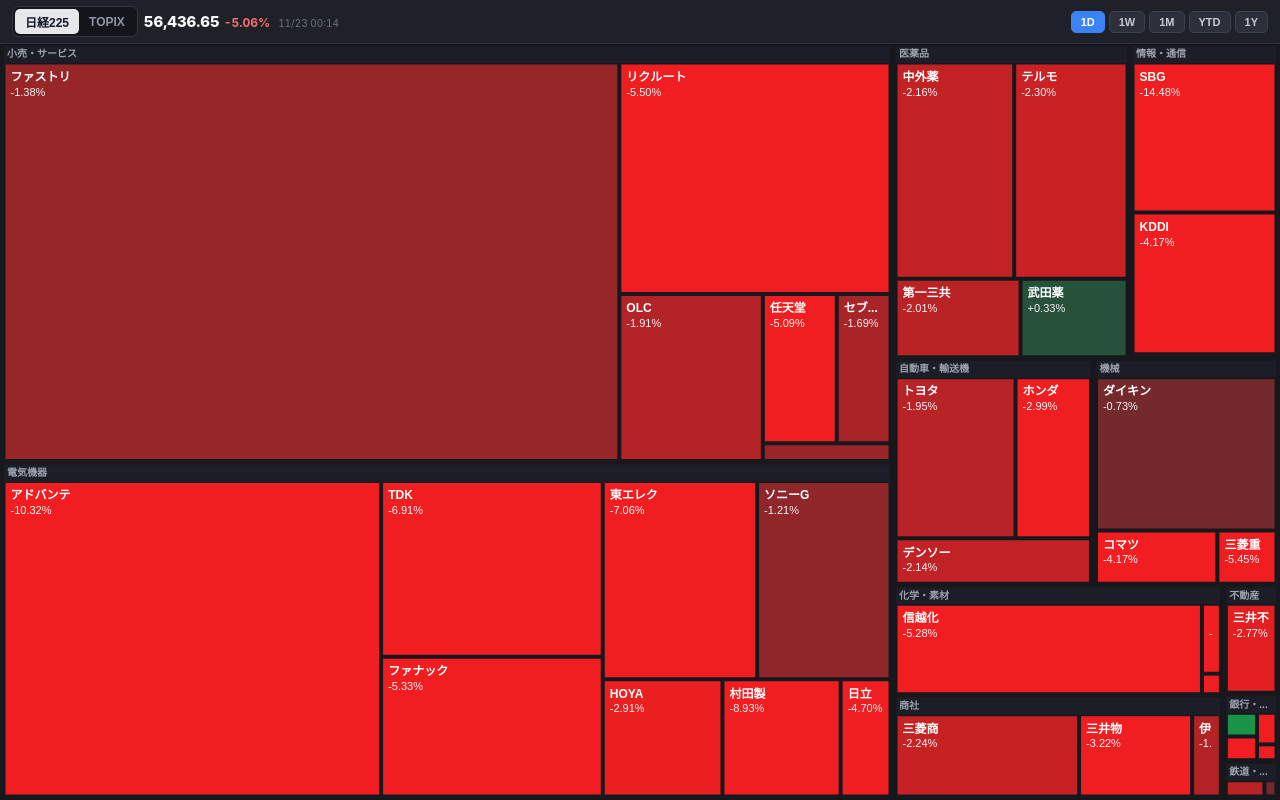
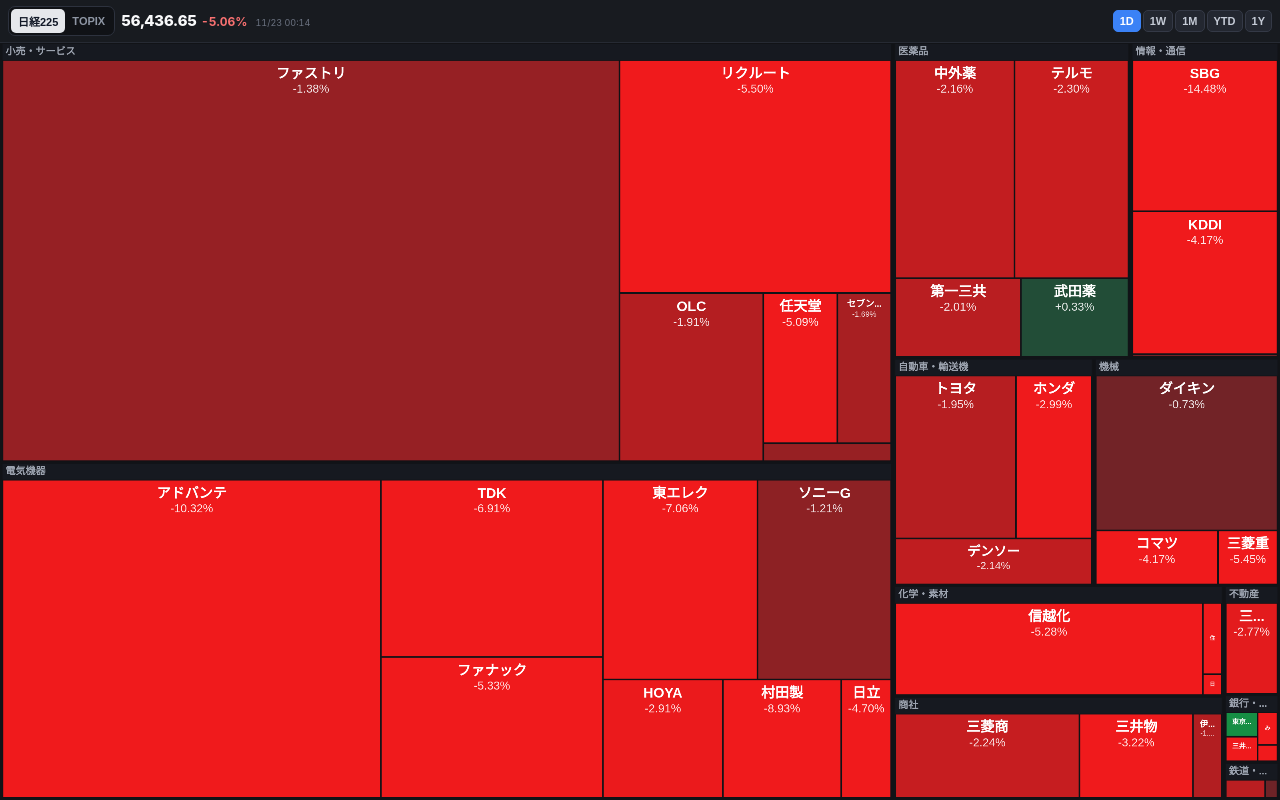
Before and after one commit to sugicco2/nikkei-heatmap, a plain HTML site: page index.html in a window 1280 px wide. Drawn offline with nearby package versions, Linux system fonts and the light colour scheme.

Commit message:
Update index.html

```diff
--- a/index.html
+++ b/index.html
@@ -4,126 +4,59 @@
   <meta charset="UTF-8">
   <meta name="viewport" content="width=device-width, initial-scale=1.0, maximum-scale=1.0, user-scalable=no, viewport-fit=cover">
   <meta name="apple-mobile-web-app-capable" content="yes">
-  <meta name="apple-mobile-web-app-status-bar-style" content="black-translucent">
+  <meta name="apple-mobile-web-app-status-bar-style" content="black">
+  <meta name="theme-color" content="#181b20">
   <title>日本株 ヒートマップ</title>
   <script src="https://cdn.jsdelivr.net/npm/echarts@5.5.0/dist/echarts.min.js"></script>
   <style>
     * { box-sizing: border-box; margin: 0; padding: 0; -webkit-tap-highlight-color: transparent; }
     html, body {
       position: fixed;
-      inset: 0;
+      top: 0;
+      left: 0;
       width: 100%;
       height: 100%;
       overflow: hidden;
-      background-color: #16181d;
-      color: #ffffff;
+      background: #111317;
+      color: #fff;
       font-family: -apple-system, BlinkMacSystemFont, "Hiragino Sans", "Yu Gothic", sans-serif;
     }
     body {
       display: flex;
       flex-direction: column;
-      padding-top: env(safe-area-inset-top);
-      padding-bottom: env(safe-area-inset-bottom);
-      padding-left: env(safe-area-inset-left);
-      padding-right: env(safe-area-inset-right);
+      padding-bottom: env(safe-area-inset-bottom, 0px);
+      padding-left: env(safe-area-inset-left, 0px);
+      padding-right: env(safe-area-inset-right, 0px);
     }
     header {
       display: flex;
       justify-content: space-between;
       align-items: center;
       padding: 6px 8px;
-      background-color: #1e2128;
-      border-bottom: 1px solid #2e323c;
+      background: #181b20;
+      border-bottom: 1px solid #262a33;
       gap: 6px;
       flex-shrink: 0;
+      z-index: 10;
     }
-    .left-area {
-      display: flex;
-      align-items: center;
-      gap: 6px;
-      min-width: 0;
-    }
-    .index-switch {
-      display: flex;
-      background: #13151a;
-      padding: 2px;
-      border-radius: 7px;
-      border: 1px solid #323744;
-      flex-shrink: 0;
-    }
-    .index-switch button {
-      background: transparent;
-      border: none;
-      color: #8e96a4;
-      padding: 4px 7px;
-      font-size: 11px;
-      font-weight: 700;
-      border-radius: 5px;
-      cursor: pointer;
-    }
-    .index-switch button.active {
-      background: #e5e7eb;
-      color: #111827;
-    }
-    .index-quote {
-      display: flex;
-      flex-direction: column;
-      line-height: 1.15;
-      font-variant-numeric: tabular-nums;
-      min-width: 0;
-    }
-    .quote-top {
-      display: flex;
-      align-items: baseline;
-      gap: 4px;
-    }
-    #index-val {
-      font-size: 13px;
-      font-weight: 800;
-      color: #f9fafb;
-    }
-    #index-chg {
-      font-size: 11px;
-      font-weight: 700;
-    }
-    #updated {
-      font-size: 9px;
-      color: #6b7280;
-    }
-    .controls {
-      display: flex;
-      gap: 2px;
-      flex-shrink: 0;
-    }
-    .controls button {
-      background: #2b303b;
-      color: #c5cbd6;
-      border: 1px solid #3c4250;
-      padding: 4px 6px;
-      border-radius: 5px;
-      font-size: 11px;
-      font-weight: 600;
-      cursor: pointer;
-    }
-    .controls button.active {
-      background: #3b82f6;
-      color: #ffffff;
-      border-color: #3b82f6;
-    }
-    #chart {
-      flex: 1;
-      min-height: 0;
-      width: 100%;
-    }
+    .left-area { display: flex; align-items: center; gap: 6px; min-width: 0; }
+    .index-switch { display: flex; background: #101216; padding: 2px; border-radius: 7px; border: 1px solid #2d323e; flex-shrink: 0; }
+    .index-switch button { background: transparent; border: none; color: #8e96a4; padding: 4px 7px; font-size: 11px; font-weight: 700; border-radius: 5px; cursor: pointer; }
+    .index-switch button.active { background: #e5e7eb; color: #111827; }
+    .index-quote { display: flex; flex-direction: column; line-height: 1.15; font-variant-numeric: tabular-nums; }
+    .quote-top { display: flex; align-items: baseline; gap: 4px; }
+    #index-val { font-size: 13px; font-weight: 800; color: #f9fafb; }
+    #index-chg { font-size: 11px; font-weight: 700; }
+    #updated { font-size: 9px; color: #6b7280; }
+    .controls { display: flex; gap: 2px; flex-shrink: 0; }
+    .controls button { background: #232730; color: #c5cbd6; border: 1px solid #343946; padding: 4px 6px; border-radius: 5px; font-size: 11px; font-weight: 600; cursor: pointer; }
+    .controls button.active { background: #3b82f6; color: #fff; border-color: #3b82f6; }
+    #chart-wrap { flex: 1; min-height: 0; width: 100%; position: relative; overflow: hidden; touch-action: none; }
+    #chart { width: 100%; height: 100%; transform-origin: 0 0; will-change: transform; }
     @media (min-width: 600px) {
-      header { padding: 6px 12px; }
-      .index-switch button { padding: 4px 10px; font-size: 12px; }
       .index-quote { flex-direction: row; align-items: baseline; gap: 8px; }
       #index-val { font-size: 15px; }
       #index-chg { font-size: 12px; }
-      #updated { font-size: 10px; }
-      .controls { gap: 4px; }
-      .controls button { padding: 4px 9px; font-size: 11px; }
     }
   </style>
 </head>
@@ -135,10 +68,7 @@
         <button data-index="topix">TOPIX</button>
       </div>
       <div class="index-quote">
-        <div class="quote-top">
-          <span id="index-val">--</span>
-          <span id="index-chg"></span>
-        </div>
+        <div class="quote-top"><span id="index-val">--</span><span id="index-chg"></span></div>
         <span id="updated">読込中...</span>
       </div>
     </div>
@@ -150,200 +80,301 @@
       <button data-period="1Y">1Y</button>
     </div>
   </header>
+  <div id="chart-wrap"><div id="chart"></div></div>
+  <script>
+    const wrap = document.getElementById('chart-wrap');
+    const chartDom = document.getElementById('chart');
+    const dpr = Math.min(Math.max(window.devicePixelRatio || 2, 2.5), 4);
+    const myChart = echarts.init(chartDom, null, { devicePixelRatio: dpr });
 
-  <div id="chart"></div>
-
-  <script>
-    const chartDom = document.getElementById('chart');
-    const myChart = echarts.init(chartDom);
-    let rawData = null;
-    let currentIndex = 'nikkei225';
-    let currentPeriod = '1D';
-
+    let rawData = null, currentIndex = 'nikkei225', currentPeriod = '1D';
+    let scale = 1, tx = 0, ty = 0, tileSizes = {}, zoomTimer = null, lastVh = 0;
     const scaleMaxMap = { '1D': 3, '1W': 6, '1M': 10, 'YTD': 25, '1Y': 30 };
 
-    function getFinvizColor(val, maxRange) {
-      if (!val || isNaN(val)) return '#2d3139';
-      const ratio = Math.min(Math.abs(val) / maxRange, 1);
-      if (val > 0) {
-        const r = Math.round(42 - ratio * 24);
-        const g = Math.round(68 + ratio * 115);
-        const b = Math.round(56 + ratio * 24);
-        return `rgb(${r},${g},${b})`;
-      } else {
-        const r = Math.round(76 + ratio * 164);
-        const g = Math.round(44 - ratio * 14);
-        const b = Math.round(48 - ratio * 16);
-        return `rgb(${r},${g},${b})`;
+    // iOS Safari / ホーム画面アプリ双方で実際の表示高さを正確に同期
+    function syncViewport(forceRedraw = false) {
+      const vh = Math.floor(window.visualViewport ? window.visualViewport.height : window.innerHeight);
+      if (vh > 0 && (vh !== lastVh || forceRedraw)) {
+        lastVh = vh;
+        document.documentElement.style.height = vh + 'px';
+        document.body.style.height = vh + 'px';
+        resetTransform();
+        myChart.resize();
+        if (rawData) renderChart(true);
       }
     }
 
-    function updateIndexHeader() {
-      const valEl = document.getElementById('index-val');
-      const chgEl = document.getElementById('index-chg');
-      if (!rawData || !rawData.index_summary || !rawData.index_summary[currentIndex]) {
-        valEl.textContent = '';
-        chgEl.textContent = '';
-        return;
-      }
-      const info = rawData.index_summary[currentIndex];
-      const pct = Number(info[currentPeriod] || 0);
-      const sign = pct > 0 ? '+' : '';
-      valEl.textContent = Number(info.value).toLocaleString('ja-JP', { minimumFractionDigits: 2, maximumFractionDigits: 2 });
-      chgEl.textContent = `${sign}${pct.toFixed(2)}%`;
-      chgEl.style.color = pct > 0 ? '#4ade80' : (pct < 0 ? '#f87171' : '#9ca3af');
+    function scheduleLabelRefresh() {
+      clearTimeout(zoomTimer);
+      zoomTimer = setTimeout(() => renderChart(false), 50);
     }
 
-    function renderChart(resetZoom = false) {
+    function applyTransform(refreshLabels = false) {
+      const W = wrap.clientWidth, H = wrap.clientHeight;
+      scale = Math.max(1, Math.min(6, scale));
+      if (scale <= 1.005) { scale = 1; tx = 0; ty = 0; }
+      else {
+        tx = Math.min(0, Math.max(W * (1 - scale), tx));
+        ty = Math.min(0, Math.max(H * (1 - scale), ty));
+      }
+      chartDom.style.transform = `translate3d(${tx}px, ${ty}px, 0) scale(${scale})`;
+      if (refreshLabels) scheduleLabelRefresh();
+    }
+
+    function zoomAt(newScale, clientX, clientY, refreshLabels = false) {
+      const rect = wrap.getBoundingClientRect();
+      const px = clientX - rect.left, py = clientY - rect.top;
+      const clamped = Math.max(1, Math.min(6, newScale));
+      const ratio = clamped / scale;
+      tx = px - (px - tx) * ratio;
+      ty = py - (py - ty) * ratio;
+      scale = clamped;
+      applyTransform(refreshLabels);
+    }
+
+    function resetTransform() { scale = 1; tx = 0; ty = 0; applyTransform(false); }
+
+    let tMode = null, startX = 0, startY = 0, startTx = 0, startTy = 0, startDist = 0, startScale = 1, moved = false, lastTap = 0;
+    wrap.addEventListener('touchstart', e => {
+      if (e.touches.length === 1) {
+        tMode = 'pan'; moved = false;
+        startX = e.touches[0].clientX; startY = e.touches[0].clientY; startTx = tx; startTy = ty;
+      } else if (e.touches.length === 2) {
+        tMode = 'pinch'; moved = true;
+        startDist = Math.hypot(e.touches[1].clientX - e.touches[0].clientX, e.touches[1].clientY - e.touches[0].clientY);
+        startScale = scale;
+      }
+    }, { passive: true });
+
+    wrap.addEventListener('touchmove', e => {
+      if (tMode === 'pinch' && e.touches.length === 2) {
+        e.preventDefault();
+        const dist = Math.hypot(e.touches[1].clientX - e.touches[0].clientX, e.touches[1].clientY - e.touches[0].clientY);
+        zoomAt(startScale * (dist / startDist), (e.touches[0].clientX + e.touches[1].clientX) / 2, (e.touches[0].clientY + e.touches[1].clientY) / 2, false);
+      } else if (tMode === 'pan' && e.touches.length === 1 && scale > 1) {
+        const dx = e.touches[0].clientX - startX, dy = e.touches[0].clientY - startY;
+        if (Math.hypot(dx, dy) > 4) moved = true;
+        if (moved) { e.preventDefault(); tx = startTx + dx; ty = startTy + dy; applyTransform(false); }
+      }
+    }, { passive: false });
+
+    wrap.addEventListener('touchend', e => {
+      if (tMode === 'pinch') scheduleLabelRefresh();
+      if (!moved && e.changedTouches.length === 1) {
+        const now = Date.now();
+        if (now - lastTap < 300) {
+          if (scale > 1) { resetTransform(); scheduleLabelRefresh(); }
+          else zoomAt(2.8, e.changedTouches[0].clientX, e.changedTouches[0].clientY, true);
+          lastTap = 0;
+        } else { lastTap = now; }
+      }
+      if (e.touches.length === 0) tMode = null;
+    });
+
+    let mDrag = false;
+    wrap.addEventListener('wheel', e => {
+      e.preventDefault();
+      zoomAt(scale * (e.deltaY < 0 ? 1.15 : 0.87), e.clientX, e.clientY, true);
+    }, { passive: false });
+    wrap.addEventListener('mousedown', e => { if (scale > 1) { mDrag = true; startX = e.clientX; startY = e.clientY; startTx = tx; startTy = ty; } });
+    window.addEventListener('mousemove', e => { if (mDrag) { tx = startTx + (e.clientX - startX); ty = startTy + (e.clientY - startY); applyTransform(false); } });
+    window.addEventListener('mouseup', () => { mDrag = false; });
+    wrap.addEventListener('dblclick', e => {
+      if (scale > 1) { resetTransform(); scheduleLabelRefresh(); }
+      else zoomAt(2.8, e.clientX, e.clientY, true);
+    });
+
+    function getColor(val, maxRange) {
+      if (!val || isNaN(val)) return '#262a32';
+      const r = Math.min(Math.abs(val) / maxRange, 1);
+      return val > 0 ? `rgb(${Math.round(36 - r * 20)},${Math.round(64 + r * 116)},${Math.round(52 + r * 24)})`
+                     : `rgb(${Math.round(74 + r * 166)},${Math.round(38 - r * 12)},${Math.round(42 - r * 14)})`;
+    }
+
+    function textUnits(str) {
+      let u = 0;
+      for (let i = 0; i < str.length; i++) u += str.charCodeAt(i) > 255 ? 1.0 : 0.58;
+      return Math.max(u, 1.4);
+    }
+
+    function fitText(str, maxW, maxFs, minFs) {
+      let out = '';
+      let used = 0;
+      for (let i = 0; i < str.length; i++) {
+        const w = str.charCodeAt(i) > 255 ? 1.0 : 0.58;
+        if ((used + w) * minFs > maxW && out.length > 0) break;
+        out += str[i];
+        used += w;
+      }
+      const fs = Math.max(minFs, Math.min(maxFs, maxW / Math.max(used, 1)));
+      return { text: out, fs };
+    }
+
+    function buildDynamicLabel(name, pct, code, isMobile) {
+      const sz = tileSizes[code];
+      if (!sz) return { show: false };
+
+      const availW = sz.w * scale - 3;
+      const availH = sz.h * scale - 2;
+      if (availW < 11 || availH < 8) return { show: false };
+
+      const maxNameFs = isMobile ? 12 : 14;
+      const maxPctFs = isMobile ? 10 : 11.5;
+      const minNameFs = 5.2;
+      const minPctFs = 4.8;
+      const units = textUnits(name);
+
+      if (availH < 20 || availW < 22) {
+        const lineCap = Math.min(maxNameFs, availH * 0.65);
+        const fitted = fitText(name, availW, lineCap, minNameFs);
+        return {
+          show: true,
+          position: 'inside',
+          align: 'center',
+          verticalAlign: 'middle',
+          formatter: fitted.text,
+          fontSize: +(fitted.fs / scale).toFixed(2),
+          fontWeight: '700',
+          color: '#ffffff'
+        };
+      }
+
+      const rawMaxN = Math.min(maxNameFs, availH * 0.30, availW / (Math.min(units, 5.2) + 0.1));
+      const fittedN = fitText(name, availW, Math.max(minNameFs, rawMaxN), minNameFs);
+      const visN = fittedN.fs;
+
+      const sign = pct > 0 ? '+' : '';
+      const pctStr = `${sign}${pct.toFixed(2)}%`;
+      const pctUnits = textUnits(pctStr);
+      const visP = Math.max(minPctFs, Math.min(maxPctFs, visN * 0.84, availH * 0.24, availW / (pctUnits + 0.15)));
+
+      return {
+        show: true,
+        position: 'inside',
+        align: 'center',
+        verticalAlign: 'middle',
+        formatter: `{n|${fittedN.text}}\n{p|${pctStr}}`,
+        rich: {
+          n: {
+            fontSize: +(visN / scale).toFixed(2),
+            fontWeight: '700',
+            color: '#ffffff',
+            lineHeight: +((visN * 1.2) / scale).toFixed(2)
+          },
+          p: {
+            fontSize: +(visP / scale).toFixed(2),
+            fontWeight: '500',
+            color: 'rgba(255,255,255,0.88)',
+            lineHeight: +((visP * 1.2) / scale).toFixed(2)
+          }
+        }
+      };
+    }
+
+    function captureTileSizes() {
+      tileSizes = {};
+      try {
+        const sm = myChart.getModel().getSeriesByIndex(0);
+        const vr = sm && sm.getViewRoot();
+        const data = sm && sm.getData();
+        if (vr && data) {
+          vr.eachNode(node => {
+            const raw = data.getRawDataItem(node.dataIndex);
+            const lay = node.getLayout();
+            if (raw && Array.isArray(raw.value) && lay && lay.width > 0 && lay.height > 0) {
+              tileSizes[raw.value[3]] = { w: lay.width, h: lay.height };
+            }
+          });
+        }
+      } catch (e) {}
+    }
+
+    function renderChart(recalcLayout = true) {
       if (!rawData) return;
-      updateIndexHeader();
+      const info = rawData.index_summary && rawData.index_summary[currentIndex];
+      const valEl = document.getElementById('index-val'), chgEl = document.getElementById('index-chg');
+      if (info) {
+        const p = Number(info[currentPeriod] || 0);
+        valEl.textContent = Number(info.value).toLocaleString('ja-JP', { minimumFractionDigits: 2, maximumFractionDigits: 2 });
+        chgEl.textContent = `${p > 0 ? '+' : ''}${p.toFixed(2)}%`;
+        chgEl.style.color = p > 0 ? '#4ade80' : (p < 0 ? '#f87171' : '#9ca3af');
+      }
+      const list = rawData.indices ? rawData.indices[currentIndex] : rawData.sectors;
+      if (!Array.isArray(list)) return;
+      const isMobile = window.innerWidth < 600, maxR = scaleMaxMap[currentPeriod] || 3;
 
-      const sectorList = rawData.indices ? rawData.indices[currentIndex] : rawData.sectors;
-      if (!Array.isArray(sectorList)) return;
-
-      const isMobile = window.innerWidth < 600;
-      const maxRange = scaleMaxMap[currentPeriod] || 3;
-
-      const treeData = sectorList.map(sec => ({
+      const treeData = list.map(sec => ({
         name: sec.name,
-        children: sec.children.map(item => {
-          const pct = Number(item[currentPeriod] || 0);
+        children: sec.children.map(it => {
+          const pct = Number(it[currentPeriod] || 0);
           return {
-            name: item.name,
-            value: [Number(item.weight || 0.1), pct, Number(item.price || 0), item.code],
-            itemStyle: {
-              color: getFinvizColor(pct, maxRange),
-              borderColor: '#16181d',
-              borderWidth: isMobile ? 1 : 1.5
-            }
+            name: it.name,
+            value: [Number(it.weight || 0.1), pct, Number(it.price || 0), it.code],
+            label: buildDynamicLabel(it.name, pct, it.code, isMobile),
+            itemStyle: { color: getColor(pct, maxR), borderColor: '#111317', borderWidth: 0.8 }
           };
         })
       }));
 
-      const indexLabel = currentIndex === 'nikkei225' ? '日経225内比率' : 'TOPIX100内比率';
-
       myChart.setOption({
+        animation: false,
         tooltip: {
-          confine: true,
-          backgroundColor: 'rgba(22, 24, 29, 0.95)',
-          borderColor: '#4b5563',
-          textStyle: { color: '#fff', fontSize: 12 },
-          formatter: function (info) {
-            const d = info.data;
-            if (!d || !Array.isArray(d.value)) return info.name;
-            const [weight, pct, price, code] = d.value;
-            const sign = pct > 0 ? '+' : '';
-            const color = pct > 0 ? '#4ade80' : (pct < 0 ? '#f87171' : '#ccc');
-            return `
-              <div style="font-weight:bold;font-size:13px;">${d.name} (${code})</div>
-              <div>現在値: <b>${price.toLocaleString()}円</b></div>
-              <div>${indexLabel}: <b>${weight.toFixed(2)}%</b></div>
-              <div>騰落率 (${currentPeriod}): <b style="color:${color};font-size:14px;">${sign}${pct.toFixed(2)}%</b></div>
-            `;
+          appendToBody: true, confine: true,
+          backgroundColor: 'rgba(17,19,23,0.96)', borderColor: '#4b5563', textStyle: { color: '#fff', fontSize: 12 },
+          formatter: i => {
+            const d = i.data;
+            if (!d || !Array.isArray(d.value)) return i.name;
+            const [w, pct, pr, code] = d.value;
+            return `<div style="font-weight:bold">${d.name} (${code})</div><div>現在値: <b>${pr.toLocaleString()}円</b></div><div>構成比: <b>${w.toFixed(2)}%</b></div><div>騰落率: <b style="color:${pct > 0 ? '#4ade80' : '#f87171'}">${pct > 0 ? '+' : ''}${pct.toFixed(2)}%</b></div>`;
           }
         },
         series: [{
-          type: 'treemap',
-          left: 0,
-          right: 0,
-          top: 0,
-          bottom: 0,
-          roam: true,
-          nodeClick: false,
-          breadcrumb: { show: false },
-          label: {
-            show: true,
-            position: 'inside',
-            overflow: 'truncate',
-            formatter: function (params) {
-              const d = params.data;
-              if (!d || !Array.isArray(d.value) || typeof d.value[1] !== 'number') return '';
-              const pct = d.value[1];
-              const sign = pct > 0 ? '+' : '';
-              return `{name|${d.name}}\n{pct|${sign}${pct.toFixed(2)}%}`;
-            },
-            rich: {
-              name: {
-                fontSize: isMobile ? 10 : 12,
-                fontWeight: 'bold',
-                color: '#fff',
-                lineHeight: isMobile ? 13 : 16
-              },
-              pct: {
-                fontSize: isMobile ? 9 : 11,
-                color: '#f3f4f6',
-                lineHeight: isMobile ? 11 : 14
-              }
-            }
-          },
+          type: 'treemap', left: 0, right: 0, top: 0, bottom: 0, roam: false, nodeClick: false, breadcrumb: { show: false },
           levels: [
-            {
-              itemStyle: { borderColor: '#16181d', borderWidth: isMobile ? 1.5 : 2, gapWidth: isMobile ? 1 : 2 }
-            },
-            {
-              itemStyle: { borderColor: '#16181d', borderWidth: isMobile ? 1.5 : 2, gapWidth: 1 },
-              upperLabel: {
-                show: true,
-                height: isMobile ? 15 : 17,
-                color: '#9ca3af',
-                backgroundColor: '#1b1e26',
-                fontSize: isMobile ? 9 : 10,
-                fontWeight: 'bold',
-                padding: [0, 3],
-                overflow: 'truncate',
-                formatter: '{b}'
-              }
-            },
-            {
-              itemStyle: { borderColor: '#16181d', borderWidth: 1, gapWidth: 0 },
-              upperLabel: { show: false }
-            }
+            { itemStyle: { borderColor: '#111317', borderWidth: 1, gapWidth: 1 } },
+            { itemStyle: { borderColor: '#111317', borderWidth: 1.5, gapWidth: 0 },
+              upperLabel: { show: true, height: isMobile ? 14 : 16, color: '#9ca3af', backgroundColor: '#161920', fontSize: isMobile ? 8.5 : 10, fontWeight: 'bold', padding: [0, 3], overflow: 'truncate', formatter: '{b}' } },
+            { itemStyle: { borderColor: '#111317', borderWidth: 0.8, gapWidth: 0 }, upperLabel: { show: false } }
           ],
           data: treeData
         }]
-      }, resetZoom);
+      });
+
+      if (recalcLayout) {
+        captureTileSizes();
+        renderChart(false);
+      }
     }
 
-    function handleResize() {
-      myChart.resize();
-      if (rawData) renderChart(false);
-    }
+    syncViewport(true);
+    setTimeout(() => syncViewport(true), 120);
+    setTimeout(() => syncViewport(true), 400);
 
-    fetch('data.json?t=' + Date.now())
-      .then(res => {
-        if (!res.ok) throw new Error('HTTP ' + res.status);
-        return res.json();
-      })
-      .then(data => {
-        rawData = data;
-        document.getElementById('updated').textContent = `${data.updated_at}`;
-        renderChart(true);
-        setTimeout(() => myChart.resize(), 150);
-      })
-      .catch(err => {
-        console.error(err);
-        document.getElementById('updated').textContent = 'データ準備中';
-      });
+    fetch('data.json?t=' + Date.now()).then(r => r.json()).then(d => {
+      rawData = d;
+      document.getElementById('updated').textContent = d.updated_at;
+      syncViewport(true);
+    });
 
-    document.getElementById('index-buttons').addEventListener('click', (e) => {
+    document.getElementById('index-buttons').onclick = e => {
       if (e.target.tagName !== 'BUTTON') return;
       document.querySelectorAll('#index-buttons button').forEach(b => b.classList.remove('active'));
       e.target.classList.add('active');
       currentIndex = e.target.dataset.index;
+      resetTransform();
       renderChart(true);
-    });
-
-    document.getElementById('period-buttons').addEventListener('click', (e) => {
+    };
+    document.getElementById('period-buttons').onclick = e => {
       if (e.target.tagName !== 'BUTTON') return;
       document.querySelectorAll('#period-buttons button').forEach(b => b.classList.remove('active'));
       e.target.classList.add('active');
       currentPeriod = e.target.dataset.period;
       renderChart(false);
-    });
-
-    window.addEventListener('resize', handleResize);
+    };
+    window.addEventListener('resize', () => syncViewport(true));
+    window.addEventListener('orientationchange', () => setTimeout(() => syncViewport(true), 200));
     if (window.visualViewport) {
-      window.visualViewport.addEventListener('resize', handleResize);
+      window.visualViewport.addEventListener('resize', () => syncViewport(false));
     }
   </script>
 </body>
```
